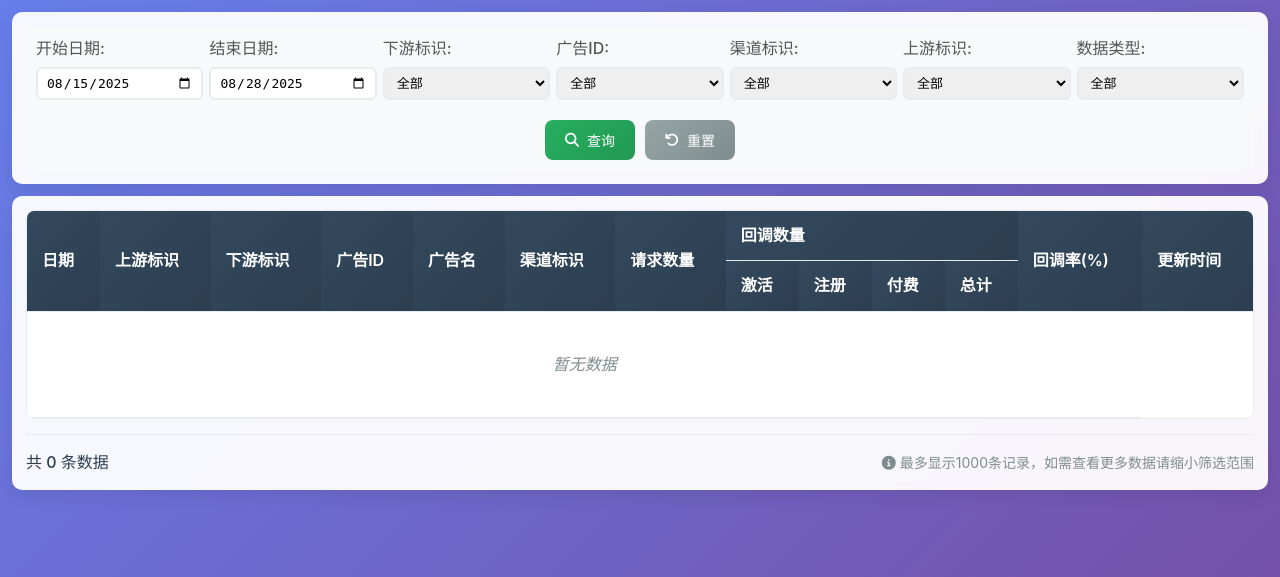
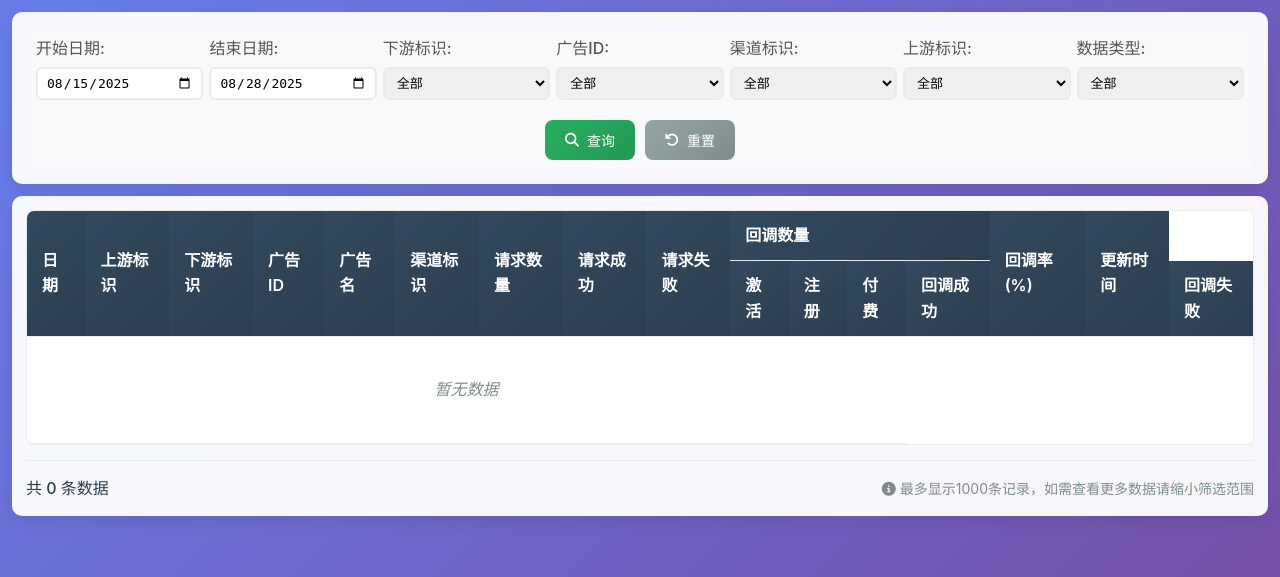
Before and after one commit to issj6/adData, a Flask app: page / in a window 1280 px wide. Shown: the top 577 px of the page. Run offline with Flask 3, Linux system fonts and the light colour scheme; data comes from the database, SQL or seed files in the repository; data that the repository does not hold is empty.

Commit message:
新增字段

```diff
--- a/create_ad_stats_table.sql
+++ b/create_ad_stats_table.sql
@@ -11,9 +11,11 @@ CREATE TABLE ad_stats_daily (
     ad_id varchar(128) DEFAULT NULL COMMENT '广告标识',
     channel_id varchar(64) DEFAULT NULL COMMENT '渠道标识',
     os varchar(16) DEFAULT NULL COMMENT '操作系统',
-    is_callback_sent tinyint(1) DEFAULT NULL COMMENT '回调发送状态(0:未发送, 1:已发送, 2:扣量)',
+    is_callback_sent tinyint(1) DEFAULT NULL COMMENT '回调发送状态(0:未发送, 1:已发送, 2:扣量, 3:回传失败)',
     callback_event_type varchar(64) DEFAULT NULL COMMENT '回调事件类型',
     request_count bigint NOT NULL DEFAULT 0 COMMENT '请求总数（该点击日的请求数）',
+    request_success_count bigint NOT NULL DEFAULT 0 COMMENT '请求发送成功数(track_status=1)',
+    request_failed_count bigint NOT NULL DEFAULT 0 COMMENT '请求发送失败数(track_status=2)',
     callback_count bigint NOT NULL DEFAULT 0 COMMENT '回调总数（该点击日对应的已回调数）',
     updated_at timestamp NOT NULL DEFAULT CURRENT_TIMESTAMP ON UPDATE CURRENT_TIMESTAMP COMMENT '更新时间',
 
--- a/frontend/app.py
+++ b/frontend/app.py
@@ -194,10 +194,13 @@ def get_data():
                     MAX(channel_id) AS channel_id,
                     MAX(is_callback_sent) AS is_callback_sent,
                     SUM(request_count) AS request_count,
+                    SUM(request_success_count) AS request_success_count,
+                    SUM(request_failed_count) AS request_failed_count,
                     SUM(CASE WHEN callback_event_type IN ('ACTIVATED', 'activate') THEN {callback_metric} ELSE 0 END) AS activated_count,
                     SUM(CASE WHEN callback_event_type IN ('REGISTERED', 'reg') THEN {callback_metric} ELSE 0 END) AS registered_count,
                     SUM(CASE WHEN callback_event_type = 'PAID' THEN {callback_metric} ELSE 0 END) AS paid_count,
                     SUM(CASE WHEN callback_event_type IS NOT NULL THEN {callback_metric} ELSE 0 END) AS total_callback_count,
+                    SUM(CASE WHEN is_callback_sent = 3 THEN request_count ELSE 0 END) AS callback_failed_count,
                     ROUND(SUM(callback_count) * 100.0 / NULLIF(SUM(request_count), 0), 2) AS callback_rate,
                     MAX(updated_at) AS updated_at
                 FROM ad_stats_daily
@@ -218,10 +221,13 @@ def get_data():
                     channel_id,
                     is_callback_sent,
                     request_count,
+                    request_success_count,
+                    request_failed_count,
                     CASE WHEN callback_event_type IN ('ACTIVATED', 'activate') THEN {callback_metric} ELSE 0 END AS activated_count,
                     CASE WHEN callback_event_type IN ('REGISTERED', 'reg') THEN {callback_metric} ELSE 0 END AS registered_count,
                     CASE WHEN callback_event_type = 'PAID' THEN {callback_metric} ELSE 0 END AS paid_count,
                     {callback_metric} AS total_callback_count,
+                    CASE WHEN is_callback_sent = 3 THEN request_count ELSE 0 END AS callback_failed_count,
                     ROUND(CASE
                         WHEN request_count > 0
                         THEN callback_count * 100.0 / request_count
--- a/frontend/static/js/main.js
+++ b/frontend/static/js/main.js
@@ -243,6 +243,9 @@ class AdDataDashboard {
         let totalRegistered = 0;
         let totalPaid = 0;
         let totalCallbacks = 0;
+        let totalRequestSuccess = 0;
+        let totalRequestFailed = 0;
+        let totalCallbackFailed = 0;
 
         data.forEach(row => {
             // 检测日期变化，交替背景色
@@ -253,10 +256,13 @@ class AdDataDashboard {
 
             // 累计合计数据
             totalRequests += parseInt(row.request_count || 0);
+            totalRequestSuccess += parseInt(row.request_success_count || 0);
+            totalRequestFailed += parseInt(row.request_failed_count || 0);
             totalActivated += parseInt(row.activated_count || 0);
             totalRegistered += parseInt(row.registered_count || 0);
             totalPaid += parseInt(row.paid_count || 0);
             totalCallbacks += parseInt(row.total_callback_count || 0);
+            totalCallbackFailed += parseInt(row.callback_failed_count || 0);
 
             const tr = document.createElement('tr');
             // 奇数日期组使用浅灰背景，偶数日期组无背景
@@ -271,10 +277,13 @@ class AdDataDashboard {
                 <td>${this.getAdName(row.ad_id)}</td>
                 <td>${row.channel_id || '-'}</td>
                 <td class="number">${this.formatNumber(row.request_count)}</td>
+                <td class="number">${this.formatNumber(row.request_success_count || 0)}</td>
+                <td class="number">${this.formatNumber(row.request_failed_count || 0)}</td>
                 <td class="number">${this.formatNumber(row.activated_count || 0)}</td>
                 <td class="number">${this.formatNumber(row.registered_count || 0)}</td>
                 <td class="number">${this.formatNumber(row.paid_count || 0)}</td>
                 <td class="number">${this.formatNumber(row.total_callback_count || 0)}</td>
+                <td class="number">${this.formatNumber(row.callback_failed_count || 0)}</td>
                 <td class="number">${row.callback_rate}%</td>
                 <td>${row.updated_at || '-'}</td>
             `;
@@ -295,10 +304,13 @@ class AdDataDashboard {
                 <td>-</td>
                 <td>-</td>
                 <td class="number"><strong>${this.formatNumber(totalRequests)}</strong></td>
+                <td class="number"><strong>${this.formatNumber(totalRequestSuccess)}</strong></td>
+                <td class="number"><strong>${this.formatNumber(totalRequestFailed)}</strong></td>
                 <td class="number"><strong>${this.formatNumber(totalActivated)}</strong></td>
                 <td class="number"><strong>${this.formatNumber(totalRegistered)}</strong></td>
                 <td class="number"><strong>${this.formatNumber(totalPaid)}</strong></td>
                 <td class="number"><strong>${this.formatNumber(totalCallbacks)}</strong></td>
+                <td class="number"><strong>${this.formatNumber(totalCallbackFailed)}</strong></td>
                 <td class="number"><strong>${totalRate}%</strong></td>
                 <td>-</td>
             `;
--- a/frontend/templates/index.html
+++ b/frontend/templates/index.html
@@ -86,6 +86,8 @@
                                 <th rowspan="2">广告名</th>
                                 <th rowspan="2">渠道标识</th>
                                 <th rowspan="2">请求数量</th>
+                                <th rowspan="2">请求成功</th>
+                                <th rowspan="2">请求失败</th>
                                 <th colspan="4">回调数量</th>
                                 <th rowspan="2">回调率(%)</th>
                                 <th rowspan="2">更新时间</th>
@@ -94,7 +96,8 @@
                                 <th>激活</th>
                                 <th>注册</th>
                                 <th>付费</th>
-                                <th>总计</th>
+                                <th>回调成功</th>
+                                <th>回调失败</th>
                             </tr>
                         </thead>
                         <tbody>
```
Also changed, not shown: ad_stats_etl.py (+6 -2 lines), 2 other files.
